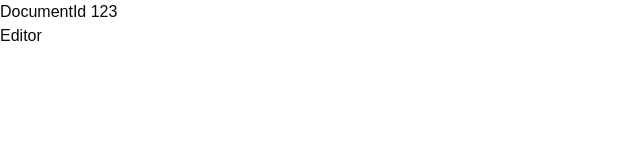
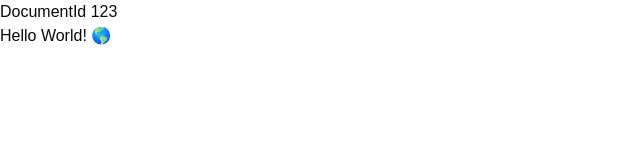
Before and after one commit to Ryuuutaaa/google-doc-clone, a Next.js app: page /documents/123 in a window 1280 px wide. Shown: the top 160 px of the page, without its empty margins (0-640 px from the left). Built offline with nearby package versions, Linux system fonts and the light colour scheme.

Commit message:
feat: implement Tiptap editor in DocumentId page for rich text editing

```diff
--- a/src/app/documents/[documentId]/editor.tsx
+++ b/src/app/documents/[documentId]/editor.tsx
@@ -1,7 +1,16 @@
-import React from "react";
+"use client";
 
-const Editor = () => {
-  return <div>Editor</div>;
+import { useEditor, EditorContent } from "@tiptap/react";
+import StarterKit from "@tiptap/starter-kit";
+
+export const Editor = () => {
+  const editor = useEditor({
+    extensions: [StarterKit],
+    content: "<p>Hello World! 🌎️</p>",
+  });
+  return (
+    <div>
+      <EditorContent editor={editor} />
+    </div>
+  );
 };
-
-export default Editor;
--- a/src/app/documents/[documentId]/page.tsx
+++ b/src/app/documents/[documentId]/page.tsx
@@ -1,5 +1,5 @@
 import React from "react";
-import Editor from "./editor";
+import { Editor } from "./editor";
 
 interface DocumentIdPageProps {
   params: Promise<{ documentId: string }>;
```
